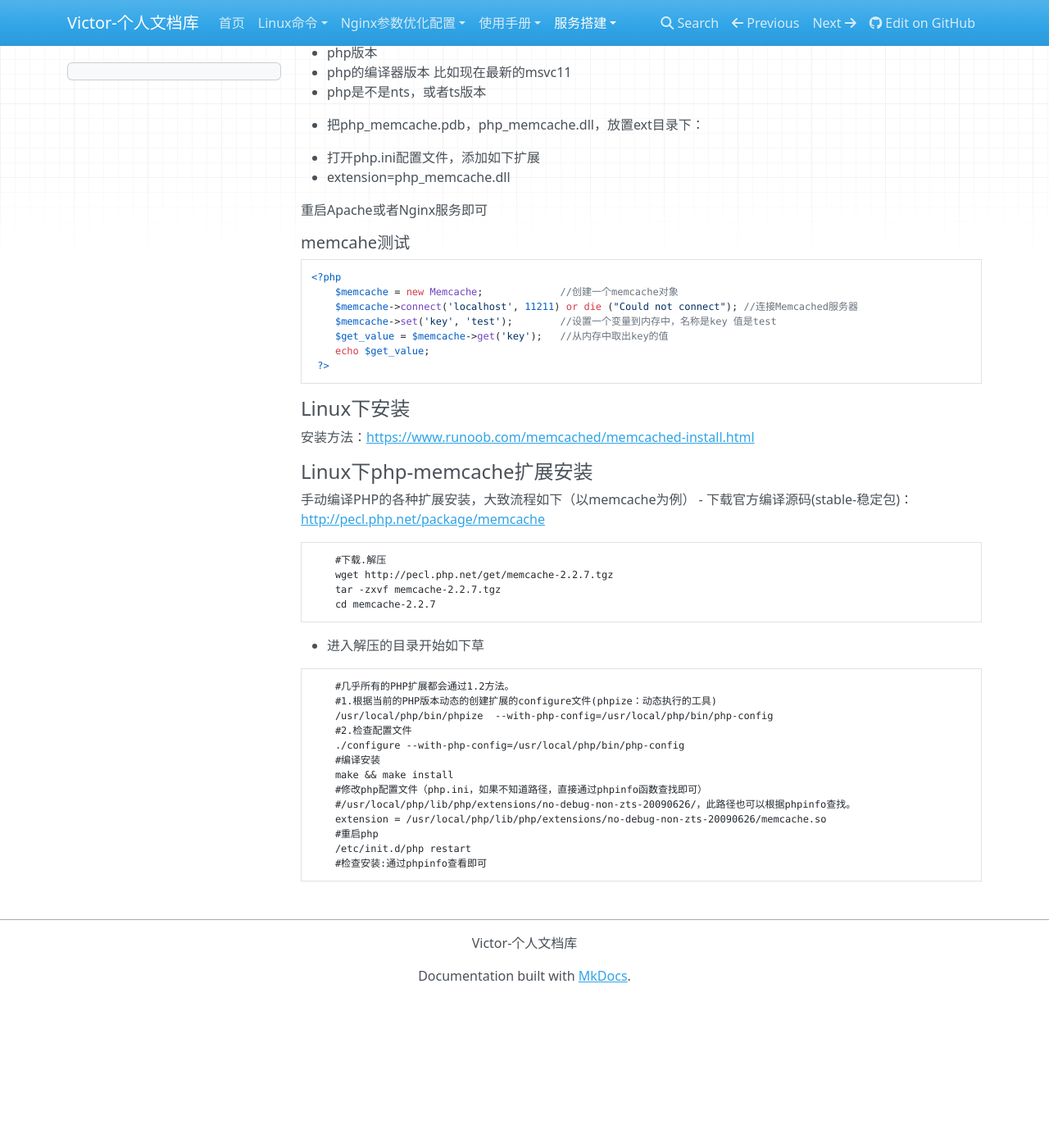
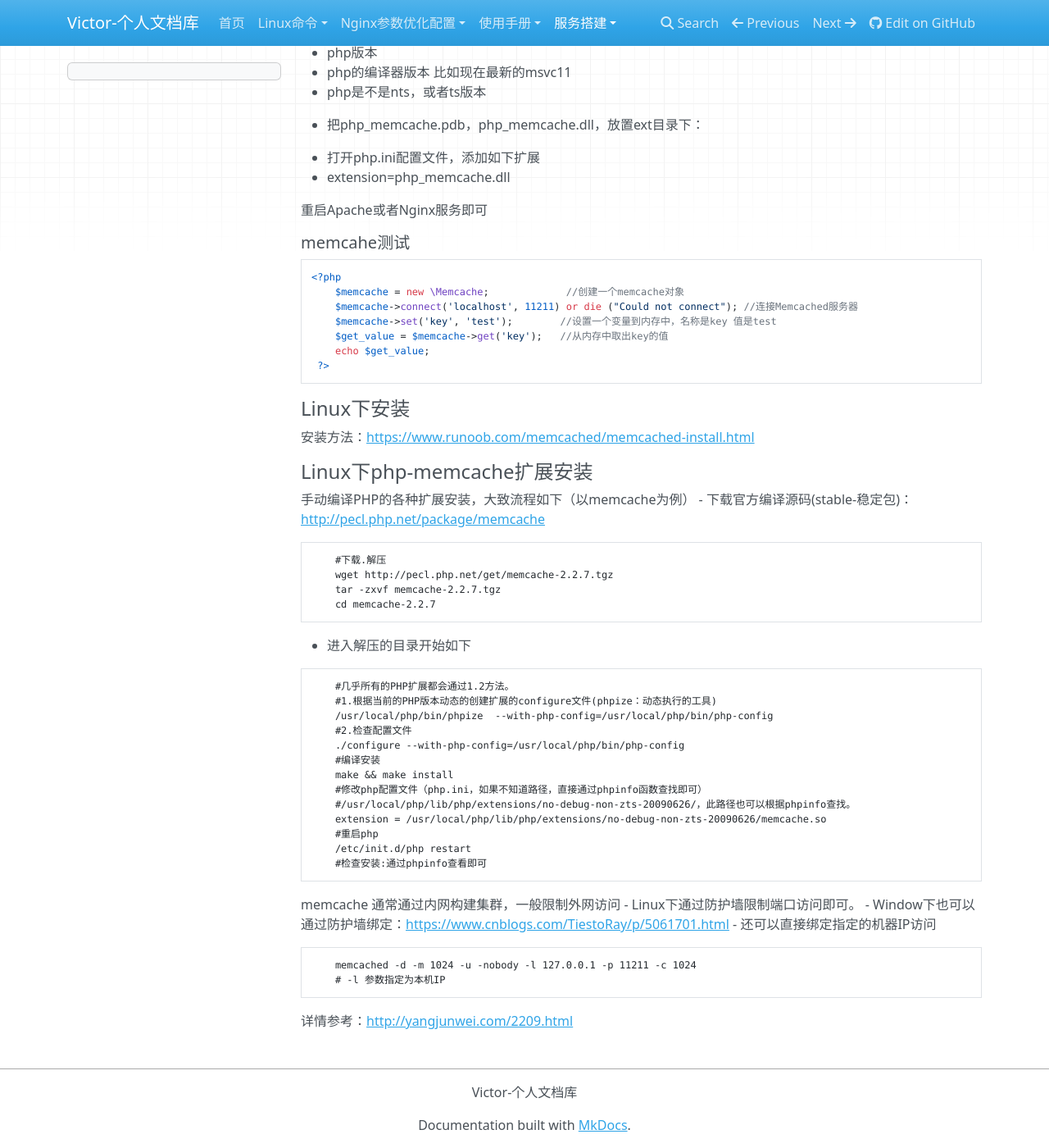
Before and after one commit to victor24680/victorDocs, an MkDocs documentation site: the page built from docs/服务搭建/Window-Linux-memcache部署.md, in a window 1280 px wide and 1400 px high, scrolled down 459 px. Shown: the whole window at 82% size. Built offline with MkDocs 1.6.1, drawn with Linux system fonts in a browser that asks for light colours; nearby versions of some CDN libraries; before the commit the page ends 1677 px from its top, so only the background shows below that.

Commit message:
memcache仅限制本机访问

````diff
--- a/docs/服务搭建/Window-Linux-memcache部署.md
+++ b/docs/服务搭建/Window-Linux-memcache部署.md
@@ -29,7 +29,7 @@
 #####  memcahe测试
 ```php
 <?php
-    $memcache = new Memcache;             //创建一个memcache对象
+    $memcache = new \Memcache;             //创建一个memcache对象
     $memcache->connect('localhost', 11211) or die ("Could not connect"); //连接Memcached服务器
     $memcache->set('key', 'test');        //设置一个变量到内存中，名称是key 值是test
     $get_value = $memcache->get('key');   //从内存中取出key的值
@@ -48,7 +48,7 @@
     tar -zxvf memcache-2.2.7.tgz
     cd memcache-2.2.7
 ```
-- 进入解压的目录开始如下草
+- 进入解压的目录开始如下
 ```shell
     #几乎所有的PHP扩展都会通过1.2方法。
     #1.根据当前的PHP版本动态的创建扩展的configure文件(phpize：动态执行的工具)
@@ -64,3 +64,13 @@
     /etc/init.d/php restart
     #检查安装:通过phpinfo查看即可
 ```
+
+memcache 通常通过内网构建集群，一般限制外网访问
+- Linux下通过防护墙限制端口访问即可。
+- Window下也可以通过防护墙绑定：[https://www.cnblogs.com/TiestoRay/p/5061701.html](https://www.cnblogs.com/TiestoRay/p/5061701.html)
+- 还可以直接绑定指定的机器IP访问
+```shell
+    memcached -d -m 1024 -u -nobody -l 127.0.0.1 -p 11211 -c 1024
+    # -l 参数指定为本机IP
+```
+详情参考：[http://yangjunwei.com/2209.html](http://yangjunwei.com/2209.html)
````
